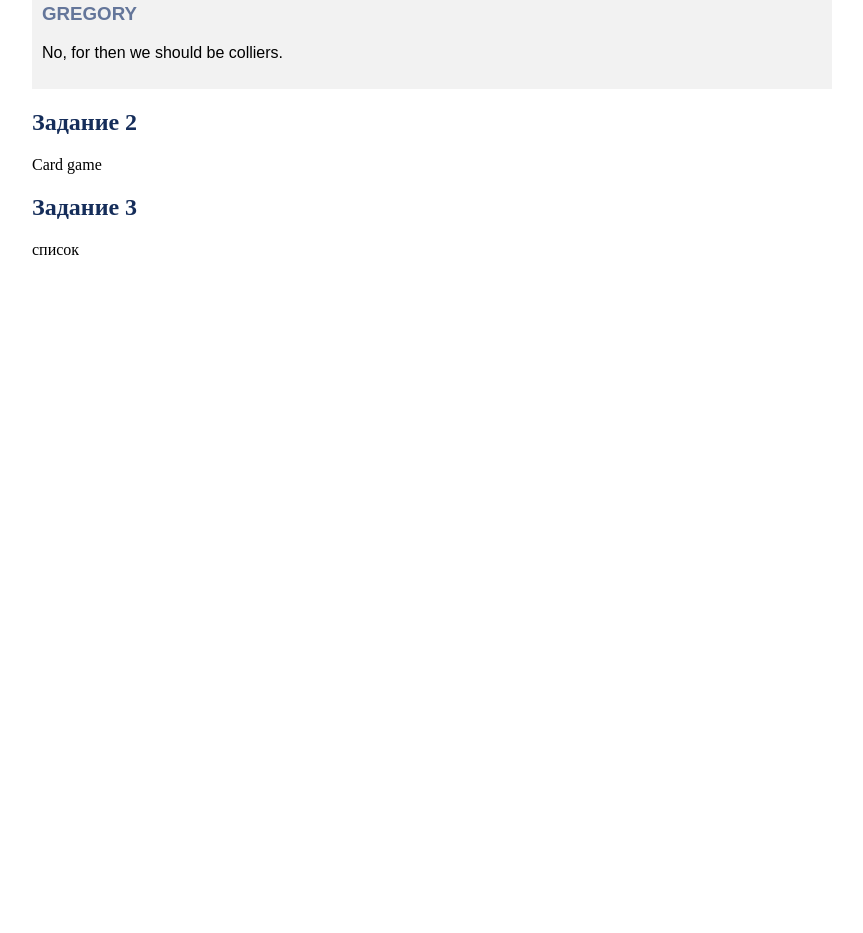
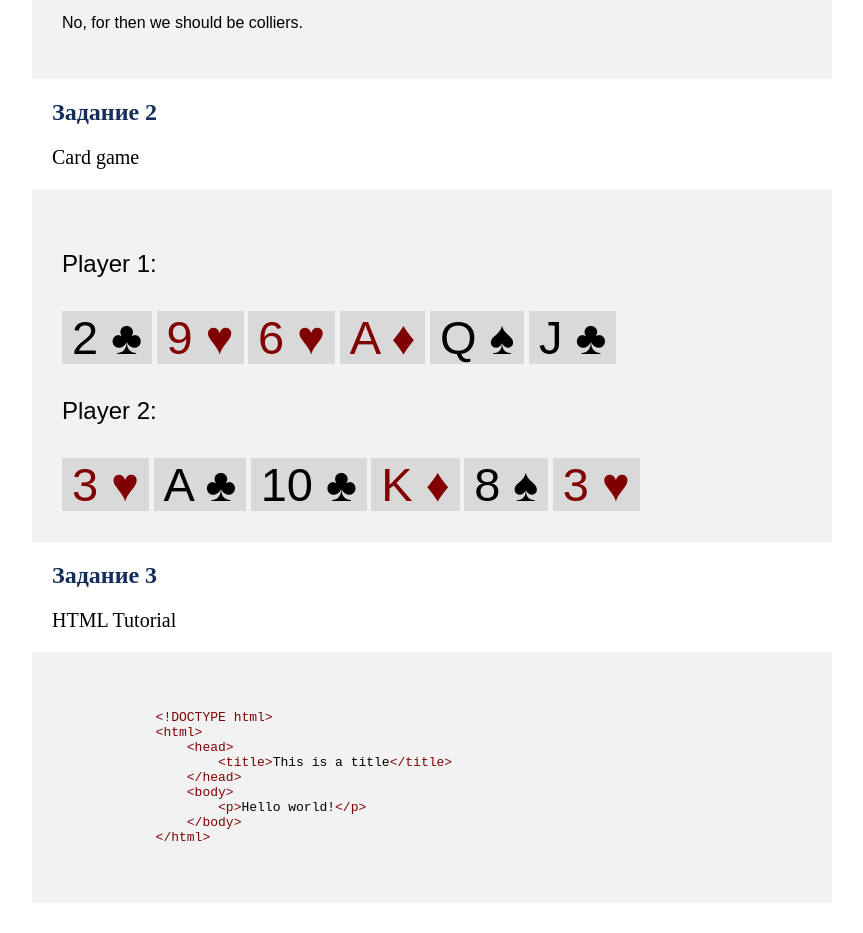
Before and after one commit to MrSpacks/Homework_001_Sergei_P., a plain HTML site: page index.html in a window 1280 px wide. Shown: the part 825-1758 px from the top of the page, without its empty margins (208-1071 px from the left). Before the commit the page ends 1114 px from the top, so only its background shows below. Drawn offline with Linux system fonts and the light colour scheme.

Commit message:
finish 2/3 tasks

```diff
--- a/index.html
+++ b/index.html
@@ -3,7 +3,7 @@
   <head>
     <meta charset="UTF-8" />
     <meta name="viewport" content="width=device-width, initial-scale=1.0" />
-    <link rel="stylesheet" href="style.css">
+    <link rel="stylesheet" href="style.css" />
     <title>Homework 001 Petukhov</title>
   </head>
   <body>
@@ -12,46 +12,81 @@
       <h1 class="header_text">Домашняя работа № 1 Сергей Петухов</h1>
     </header>
     <main>
-      <section class="task_1">
+      <!-- Первое задание, рамео и джульетта -->
+      <section>
         <h2 class="title">Задание 1</h2>
         <p class="text">html-страница “Romeo and Juliet”.</p>
-      <div class="page">
+        <div class="page conteiner">
           <h1 class="page_title">Romeo and Juliet</h1>
           <h3 class="sub-title">ACT 1</h3>
           <h3 class="sub-title">PROLOGUE</h3>
-        <p class="page_text white_space">Two households, both alike in dignity,
-          In fair Verona, where we lay our scene,
-          From ancient grudge break to new mutiny,
-          Where civil blood makes civil hands unclean.
-          From forth the fatal loins of these two foes
-          A pair of star-cross'd lovers take their life;
-          Whose misadventured piteous overthrows
-          Do with their death bury their parents' strife.
-          The fearful passage of their death-mark'd love,
-          And the continuance of their parents' rage,
-          Which, but their children's end, nought could remove,
-          Is now the two hours' traffic of our stage;
-          The which if you with patient ears attend,
-          What here shall miss, our toil shall strive to mend. </p>
+          <p class="page_text white_space">
+            Two households, both alike in dignity, In fair Verona, where we lay
+            our scene, From ancient grudge break to new mutiny, Where civil
+            blood makes civil hands unclean. From forth the fatal loins of these
+            two foes A pair of star-cross'd lovers take their life; Whose
+            misadventured piteous overthrows Do with their death bury their
+            parents' strife. The fearful passage of their death-mark'd love, And
+            the continuance of their parents' rage, Which, but their children's
+            end, nought could remove, Is now the two hours' traffic of our
+            stage; The which if you with patient ears attend, What here shall
+            miss, our toil shall strive to mend.
+          </p>
           <h3 class="sub-title">SCENE I. Verona. A public place.</h3>
-        <p class="page_text italic">Enter SAMPSON and GREGORY, of the house of Capulet, armed with swords and bucklers</p>
+          <p class="page_text italic">
+            Enter SAMPSON and GREGORY, of the house of Capulet, armed with
+            swords and bucklers
+          </p>
           <h3 class="sub-title">SAMPSON</h3>
-        <p class="page_text ">Gregory, o' my word, we'll not carry coals.</p>
+          <p class="page_text">Gregory, o' my word, we'll not carry coals.</p>
           <h3 class="sub-title">GREGORY</h3>
           <p class="page_text">No, for then we should be colliers.</p>
         </div>
       </section>
-      <section class="task_2">
+      <!-- Второе задание: карточная игра -->
+      <section>
         <h2 class="title">Задание 2</h2>
         <p class="text">Card game</p>
-        <div class="game_conteinr">
-
+        <div class="game conteiner">
+          <h4 class="game_user">Player 1:</h4>
+          <div class="cards">
+            <span class="card">2 &#9827;</span>
+            <span class="card red">9 &#9829;</span>
+            <span class="card red">6 &#9829;</span>
+            <span class="card red">A &#9830;</span>
+            <span class="card">Q &#9824;</span>
+            <span class="card">J &#9827;</span>
+          </div>
+          <h4 class="game_user">Player 2:</h4>
+          <div class="cards">
+            <span class="card red">3 &#9829;</span>
+            <span class="card">A &#9827;</span>
+            <span class="card">10 &#9827;</span>
+            <span class="card red">K &#9830;</span>
+            <span class="card">8 &#9824;</span>
+            <span class="card red">3 &#9829;</span>
+          </div>
         </div>
       </section>
-      <section class="task_2">
+      <!-- Третье задание, HTML Tutorial -->
+      <section>
         <h2 class="title">Задание 3</h2>
-        <p class="text">список </p>
-        <div></div>
+        <p class="text">HTML Tutorial</p>
+        <div class="conteiner">
+          <abbr title=""></abbr>
+          <dfn></dfn>
+          <pre class="red"><code>
+            &lt;!DOCTYPE html&gt;
+            &lt;html&gt;
+                &lt;head&gt;
+                    &lt;title&gt;<span class="black">This is a title</span>&lt;/title&gt;
+                &lt;/head&gt;
+                &lt;body&gt;
+                    &lt;p&gt;<span class="black">Hello world!</span>&lt;/p&gt;
+                &lt;/body&gt;
+            &lt;/html&gt;
+          </code></pre>
+        </div>
       </section>
     </main>
     <footer></footer>
--- a/style.css
+++ b/style.css
@@ -13,8 +13,19 @@ section{
     max-width: 800px;
     margin: 0 auto;
 }
+.conteiner {
+  font-family: Arial, Helvetica, sans-serif;
+  background-color: rgb(242,242,242);
+  padding: 30px;
+
+}
 .title {
     color: rgb(21, 45, 90);
+    margin: 20px;
+}
+.text{
+  margin-left: 20px;
+  font-size: 20px;
 }
 
 /* header styles */
@@ -37,13 +48,8 @@ header{
   }
 }
 
-/* Task one styles */
+/* Task one styles book page*/
 
-.page {
-  font-family: Arial, Helvetica, sans-serif;
-  background-color: rgb(242,242,242);
-  padding: 10px;
-}
 .page_title {
   text-align: center;
   color: rgb(55,43,120);
@@ -61,3 +67,28 @@ header{
   font-style: italic;
   font-size: 12px;
 }
+
+/* Task 2 card game */
+
+.game_user {
+  font-weight: 400;
+  font-size: 24px;
+}
+/* .cards {
+  display: flex;    С этими сойствами мне нравилось больше, но макет есть макет)
+  justify-content: space-between;
+} */
+.card {
+  padding: 0 10px;
+  font-size: 47px;
+  background-color: rgb(217,	217,	217);
+}
+.red {
+  color: rgb(129,	0,	2);
+}
+
+/* Task 3 HTML Tutorial */
+
+.black{
+  color: black;
+}
```
Lines whose indentation alone changed are shown as unchanged.
